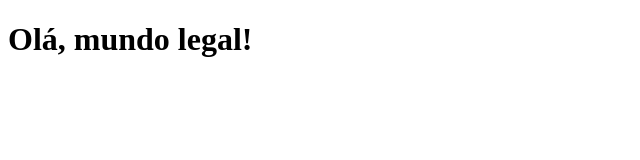
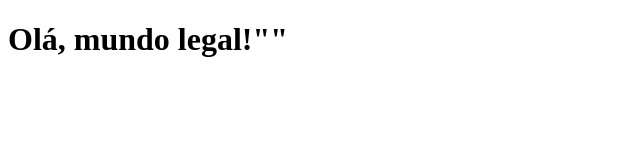
Before and after one commit to kkbrlau/scm2024, a plain HTML site: page index.html in a window 1280 px wide. Shown: the full height of the page, 0-640 px from the left. Drawn offline with Linux system fonts and the light colour scheme.

Commit message:
acertando o nome

```diff
--- a/index.html
+++ b/index.html
@@ -8,7 +8,7 @@
 
 <body>
     <h1>
-        Olá, mundo legal!
+        Olá, mundo legal!""
     </h1>
 </body>
 </html>
```
